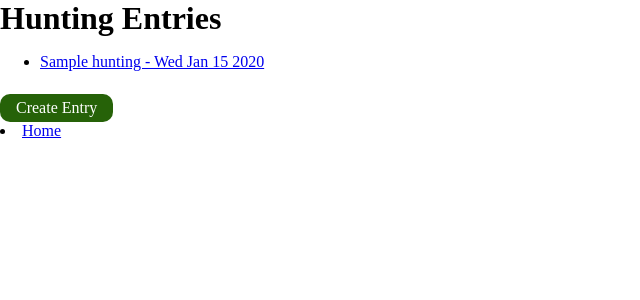
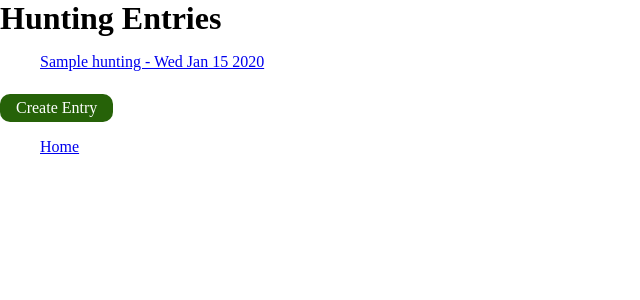
Before and after one commit to roguione/OGS, a Node server app: page /api/hunting in a window 1280 px wide. Shown: the top 300 px of the page, without its empty margins (0-640 px from the left). Run offline with Node 20, Linux system fonts and the light colour scheme; tables that the repository leaves empty hold one stand-in row (values such as "Sample post"); some libraries are stand-ins or nearby versions.

Commit message:
safe save (ss)

```diff
--- a/server/views/huntingEntries.ejs
+++ b/server/views/huntingEntries.ejs
@@ -5,6 +5,12 @@
 <head>
   <title>Hunting Entries</title>
   <link rel="stylesheet" href="/public/css/style.css">
+  <style>
+    /* Remove the dot from the "Home" link */
+    ul li:first-child {
+      list-style: none;
+    }
+  </style>
 </head>
 <body>
   <h1>Hunting Entries</h1>
@@ -19,7 +25,8 @@
     <% }); %>
   </ul>
   <a href="/api/hunting/create" class="btn">Create Entry</a>
-</body>
-<body> <li><a href="/">Home</a></li>
+  <ul>
+    <li><a href="/">Home</a></li>
+  </ul>
 </body>
 </html>
--- a/server/views/index.ejs
+++ b/server/views/index.ejs
@@ -13,7 +13,7 @@
         <nav>
             <ul>
                 <li><a href="/">Home</a></li>
-                <li><a href="/api/hunting">View Entries</a></li>
+                <!-- <li><a href="/api/hunting">View Entries</a></li> -->
                 <li><a href="/api/hunting/create">Create Entry</a></li>
             </ul>
         </nav>
```
Also changed, not shown: server/public/css/style.css (line endings or trailing spaces).
